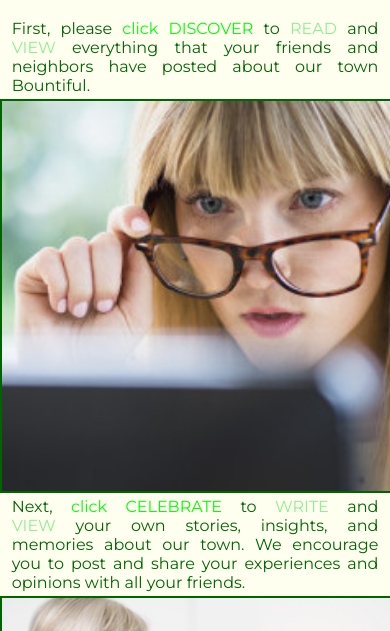
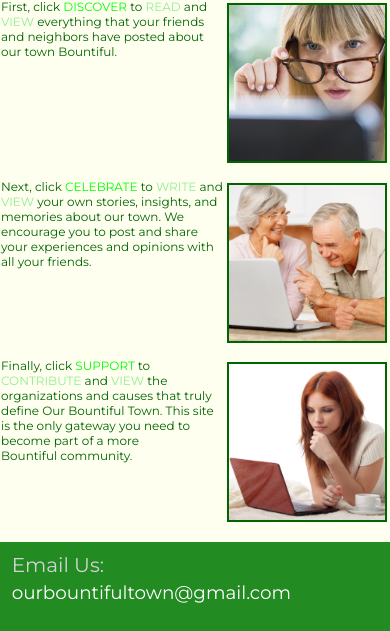
Before and after one commit to Ryan-B/bountifulparks, a website: page static/index.html in a window 390 px wide. Shown: the part 1027-1658 px from the top of the page. Drawn offline with nearby package versions, Linux system fonts and the light colour scheme.

Commit message:
mobile update

```diff
--- a/static/css/styles.css
+++ b/static/css/styles.css
@@ -48,9 +48,9 @@
 	{
 		display: inline;
 		text-align: center;
-		font-size: 1em;
+		font-size: .8em;
 		font-family: 'Montserrat', Verdana, sans-serif;
-		margin: 0 5% 0 5%;
+		margin: 0 2% 0 2%;
 		color: limegreen;
 	}
 	#title_ul
@@ -70,6 +70,15 @@
 		width: 80%;
 		margin-top: 1%;
 		vertical-align: top;
+	}
+	#img_div2
+	{
+		margin: auto;
+		width: 40%;
+		margin-top: 1%;
+		vertical-align: top;
+		display: inline-block;
+		margin-bottom: 3%;
 	}
 	img
 	{
@@ -240,11 +249,13 @@
 	}
 	#our_p2
 	{
-		font-size: 1em;
-		text-align: justify;
+		font-size: .75em;
+		text-align: left;
 		font-family: 'Montserrat', Verdana, sans-serif;
 		color: darkgreen;
-		margin: 0 3% 1% 3%;
+		margin-left: 1px;
+		display: inline-block;
+		width: 57%;
 	}
 	#our_p3
 	{
--- a/static/partials/frontpage.partial.html
+++ b/static/partials/frontpage.partial.html
@@ -34,15 +34,15 @@
 			<p id="our_p1">Whether you were born in Bountiful, moved here yesterday, or have never heard of it before now, this site invites you to:<br><br>
 			<p id="our_p">Discover, Celebrate and Support</p>
 			<p id="our_p">Our <span id="b">B</span>ountiful Town</p><br>
-			<p id="our_p2">First, please <span id="click1">click DISCOVER</span> to <span id="click2">READ</span> and <span id="click2">VIEW</span> everything that your friends and neighbors have posted about our town Bountiful.</p>
+			<p id="our_p2">First, click <span id="click1">DISCOVER</span> to <span id="click2">READ</span> and <span id="click2">VIEW</span> everything that your friends and neighbors have posted about our town Bountiful.</p>
 			<div id="img_div2">
 				<img src="/img/click1.jpg">
 			</div>
-			<p id="our_p2">Next, <span id="click1">click CELEBRATE</span> to <span id="click2">WRITE</span> and <span id="click2">VIEW</span> your own stories, insights, and memories about our town. We encourage you to post and share your experiences and opinions with all your friends.</p>
+			<p id="our_p2">Next, click <span id="click1">CELEBRATE</span> to <span id="click2">WRITE</span> and <span id="click2">VIEW</span> your own stories, insights, and memories about our town. We encourage you to post and share your experiences and opinions with all your friends.</p>
 			<div id="img_div2">
 				<img src="/img/click2.jpg">
 			</div>
-			<p id="our_p2">Finally, <span id="click1">click SUPPORT</span> to <span id="click2">CONTRIBUTE</span> and <span id="click2">VIEW</span> the organizations and causes that truly define Our Bountiful Town. This site is the only gateway you need to become part of a more Bountiful community.</p>
+			<p id="our_p2">Finally, click <span id="click1">SUPPORT</span> to <span id="click2">CONTRIBUTE</span> and <span id="click2">VIEW</span> the organizations and causes that truly define Our Bountiful Town. This site is the only gateway you need to become part of a more Bountiful community.</p>
 			<div id="img_div2">
 				<img src="/img/click3.jpg">
 			</div>
```
